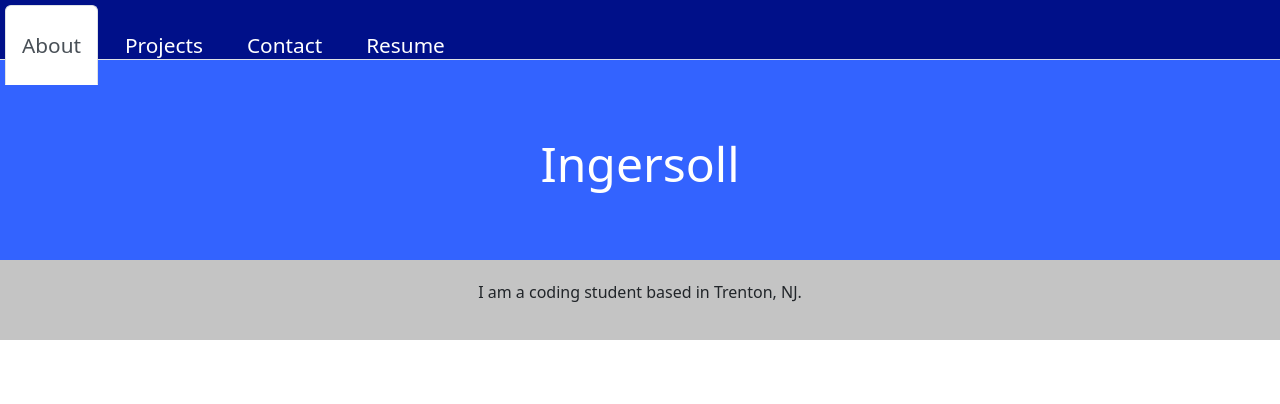
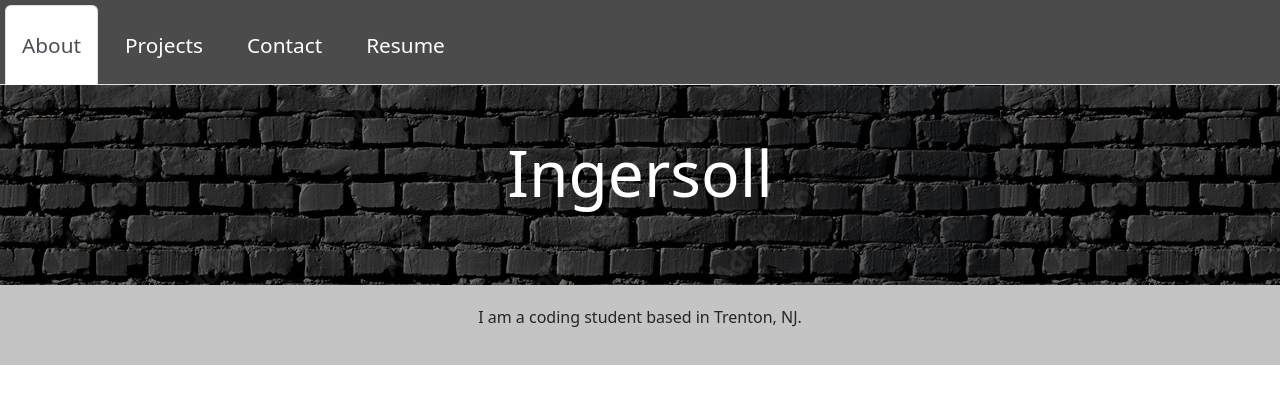
Before and after one commit to JaredIng87/react_portfolio, a React (Create React App) app: page / in a window 1280 px wide. Shown: the top 404 px of the page. Built offline with nearby package versions, Linux system fonts and the light colour scheme.

Commit message:
edit style

```diff
--- a/src/components/pages/styles/Header.css
+++ b/src/components/pages/styles/Header.css
@@ -1,12 +1,12 @@
 .header {
-    background: #3363ff;
+    background-image: url(./images/brick.jpg);
     height: 200px;
   }
 
   .header h1 {
     margin: 0;
-    padding-top: 75px;
+    padding-top: 50px;
     text-align: center;
     color: white;
-    font-size: 3rem;
+    font-size: 4rem;
   }
--- a/src/styles/NavTabs.css
+++ b/src/styles/NavTabs.css
@@ -1,6 +1,9 @@
 .nav-tabs {
-    background: #001089;
-    height: 60px;
+    background: #4b4b4b;
+    width: auto;
+    height: auto;
+    margin: 0;
+    padding: 0;
   }
 
   .nav-tabs a {
```
Also changed, not shown: src/components/pages/styles/images/brick.jpg (added).
